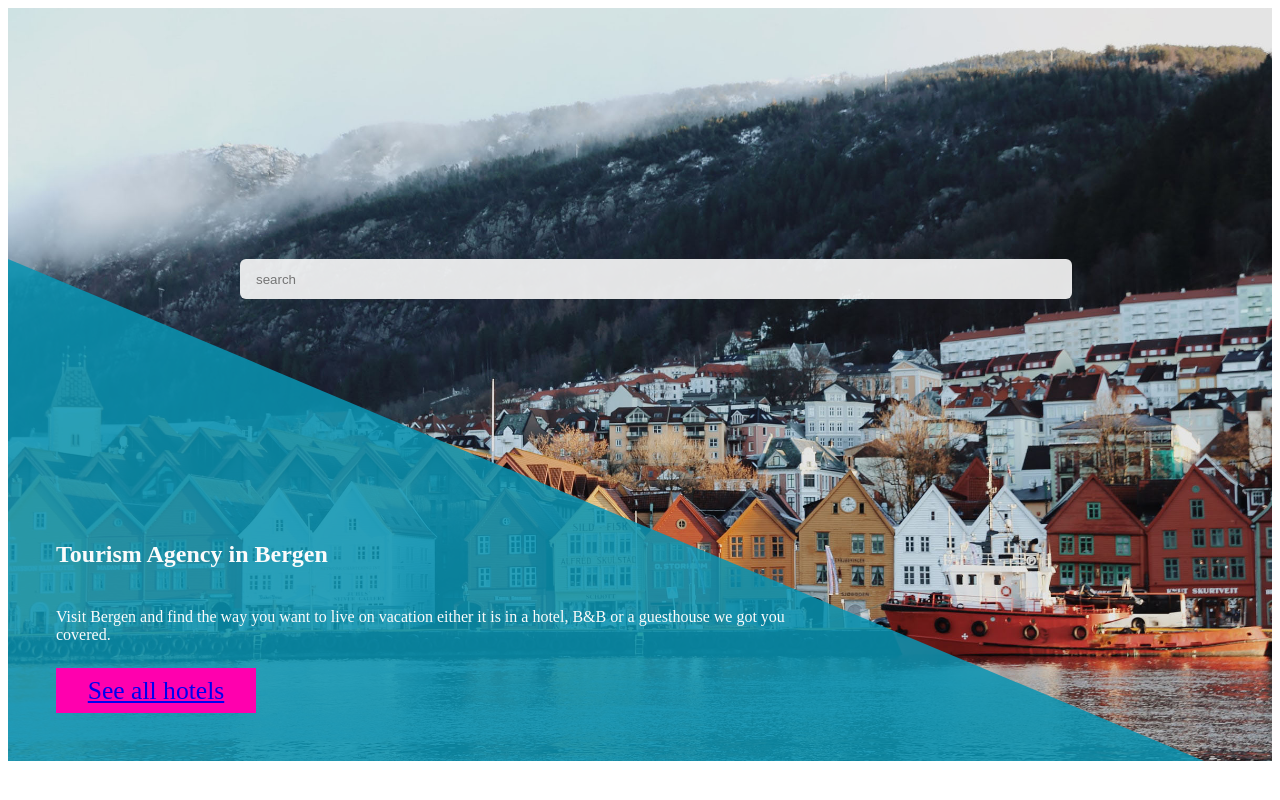
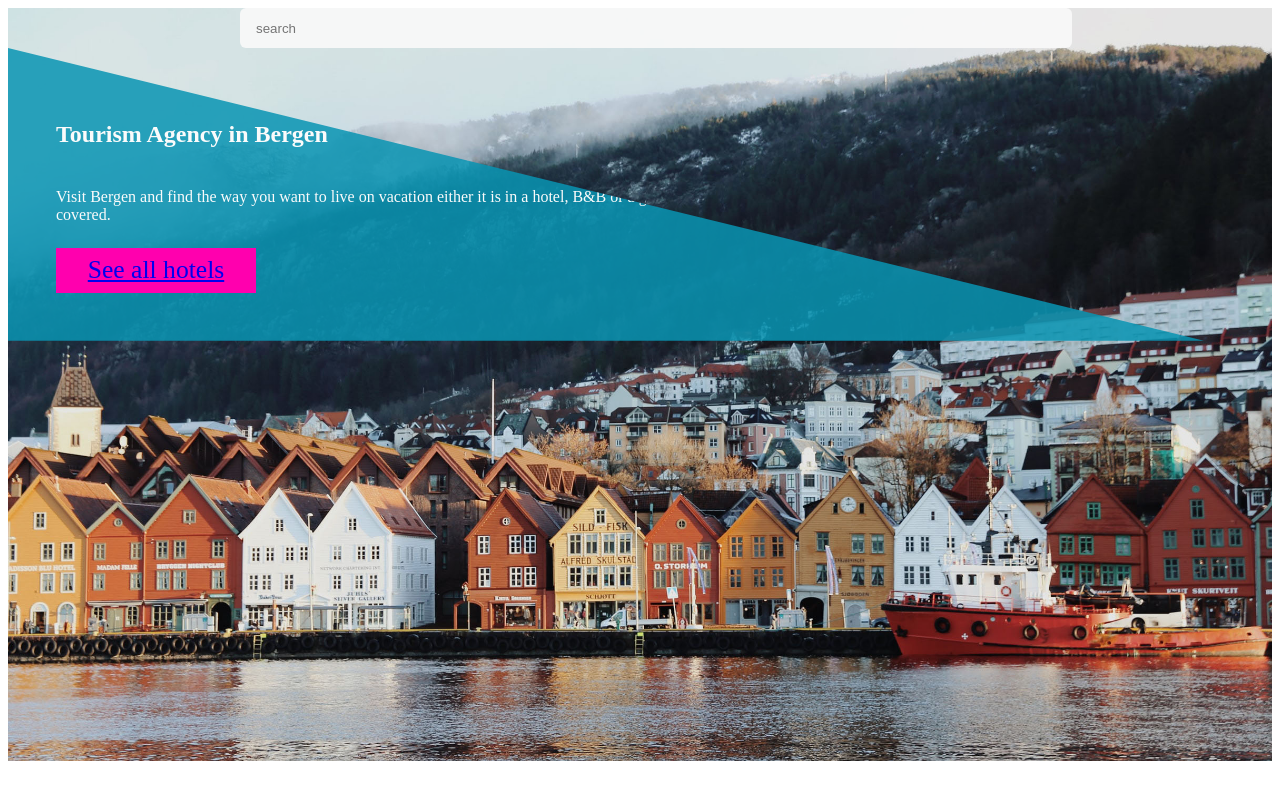
Before and after one commit to Noroff-FEU-Assignments/project-exam-2-RikkeLindberg, a Next.js app: page / in a window 1280 px wide. Built offline with nearby package versions, Linux system fonts and the light colour scheme.

Commit message:
remove grid container

```diff
--- a/components/home/Banner.js
+++ b/components/home/Banner.js
@@ -5,10 +5,8 @@ import styles from './Banner.module.css';
 export default function Banner() {
     return (
         <section id="home" className={styles.section}>
-                <div className={styles.grid}>
                     <Searchbar type="text" text="search" className={styles.searchbar} />
                     <Hero className={styles.hero} />
-                </div>
         </section>
     )
 }
```
